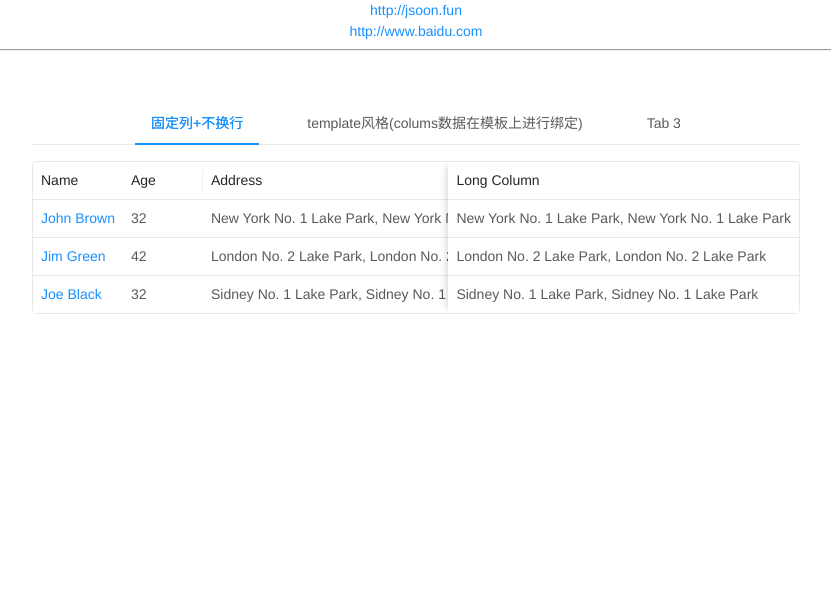
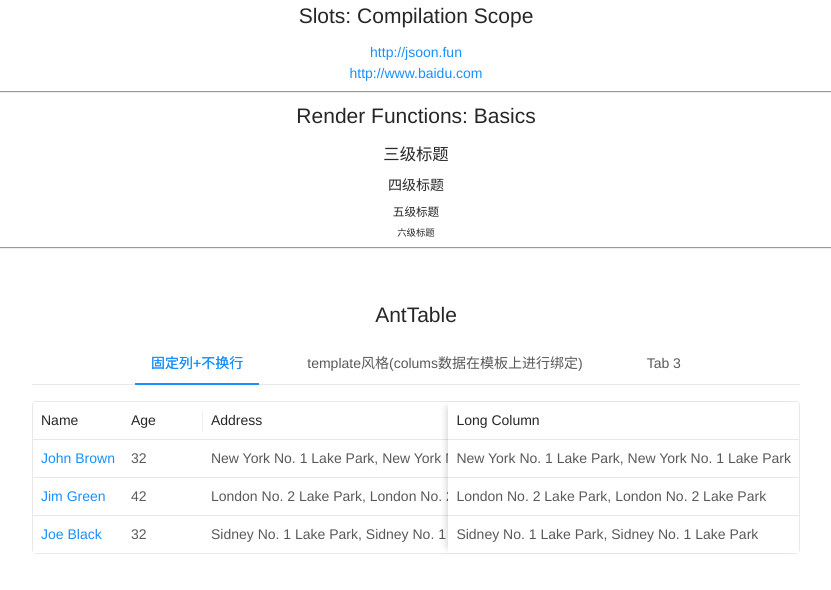
Before and after one commit to JSoon/antdv-demo, a Vue app: page / in a window 1280 px wide. Shown: the top 590 px of the page, without its empty margins (224-1055 px from the left). Built offline with nearby package versions, Linux system fonts and the light colour scheme.

Commit message:
新增demo: babel-standalone.html

```diff
--- a/src/App.vue
+++ b/src/App.vue
@@ -1,6 +1,8 @@
 <template>
   <div id="app">
     <CompilationScope />
+    <hr>
+    <Basics />
     <hr>
     <AntTable />
   </div>
@@ -8,12 +10,14 @@
 
 <script>
 import CompilationScope from './views/trials/slots/CompilationScope.vue';
+import Basics from './views/trials/render-functions/Basics.vue';
 import AntTable from './views/components/AntTable.vue';
 
 export default {
   name: 'App',
   components: {
     CompilationScope,
+    Basics,
     AntTable,
   },
 };
--- a/src/views/components/AntTable.vue
+++ b/src/views/components/AntTable.vue
@@ -1,5 +1,6 @@
 <template>
   <div class="table-wrapper">
+    <h2>AntTable</h2>
     <a-tabs
       default-active-key="1"
       :animated="false"
--- /dev/null
+++ b/src/views/trials/render-functions/Basics.vue
@@ -0,0 +1,24 @@
+<template>
+  <div>
+    <h2>Render Functions: Basics</h2>
+
+    <AnchoredHeading :level="3">三级标题</AnchoredHeading>
+    <AnchoredHeading :level="4">四级标题</AnchoredHeading>
+    <AnchoredHeading :level="5">五级标题</AnchoredHeading>
+    <AnchoredHeading :level="6">六级标题</AnchoredHeading>
+  </div>
+</template>
+
+<script>
+import AnchoredHeading from './components/AnchoredHeading';
+
+export default {
+  components: {
+    AnchoredHeading,
+  },
+};
+</script>
+
+<style>
+
+</style>
--- /dev/null
+++ b/src/views/trials/render-functions/components/AnchoredHeading.js
@@ -0,0 +1,15 @@
+export default {
+  name: 'AnchoredHeading',
+  props: {
+    level: {
+      type: Number,
+      required: true,
+    },
+  },
+  render(createElement) {
+    return createElement(
+      `h${this.level}`, // tag name
+      this.$scopedSlots.default(), // array of children
+    );
+  },
+};
--- a/src/views/trials/slots/CompilationScope.vue
+++ b/src/views/trials/slots/CompilationScope.vue
@@ -1,5 +1,6 @@
 <template>
   <div>
+    <h2>Slots: Compilation Scope</h2>
     <NavigationLink url="http://jsoon.fun">
       {{ parentScope.url }}
     </NavigationLink>
```
Also changed, not shown: babel-standalone.html (added, +27 -0 lines), .eslintrc.js.
